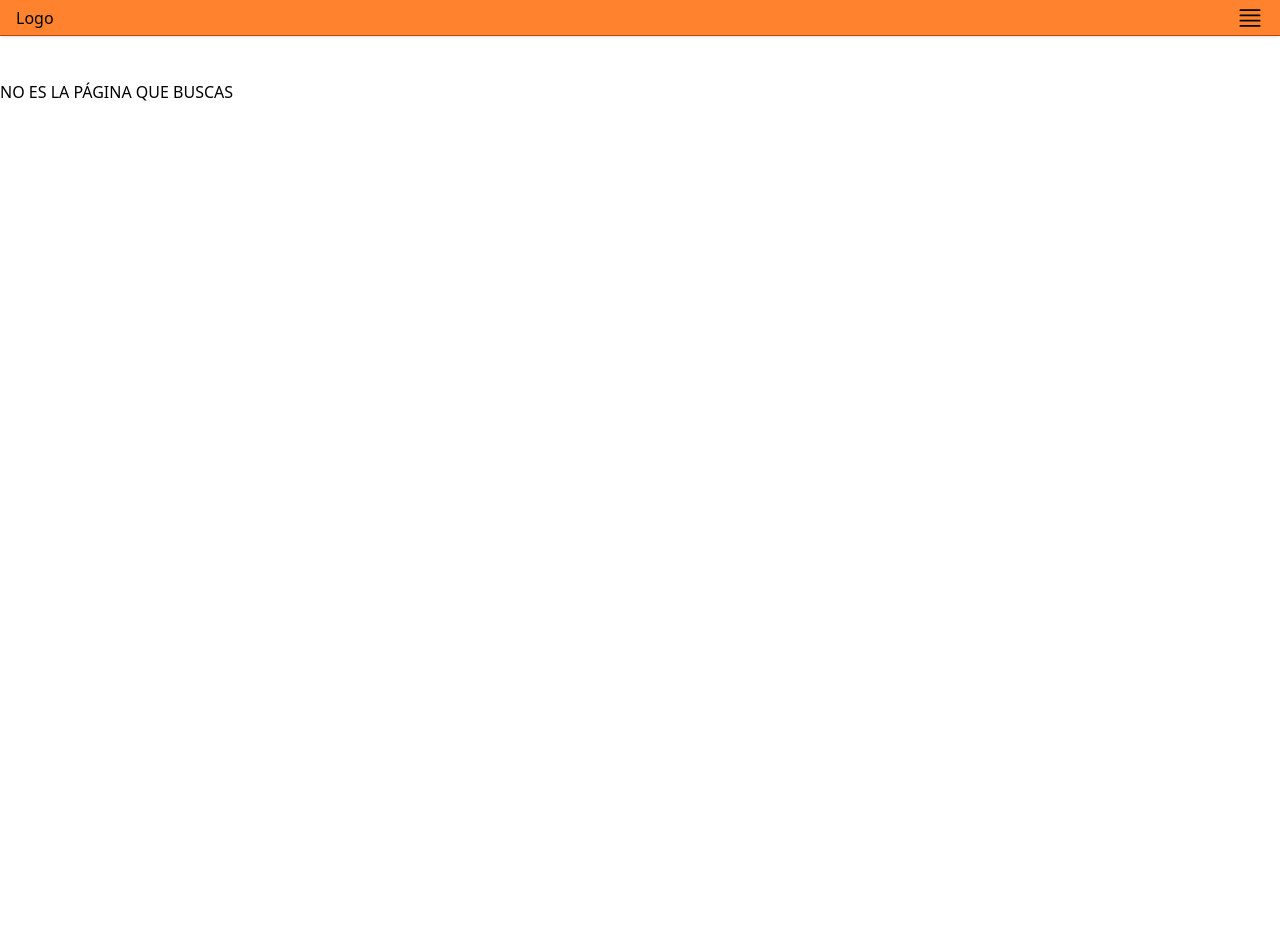
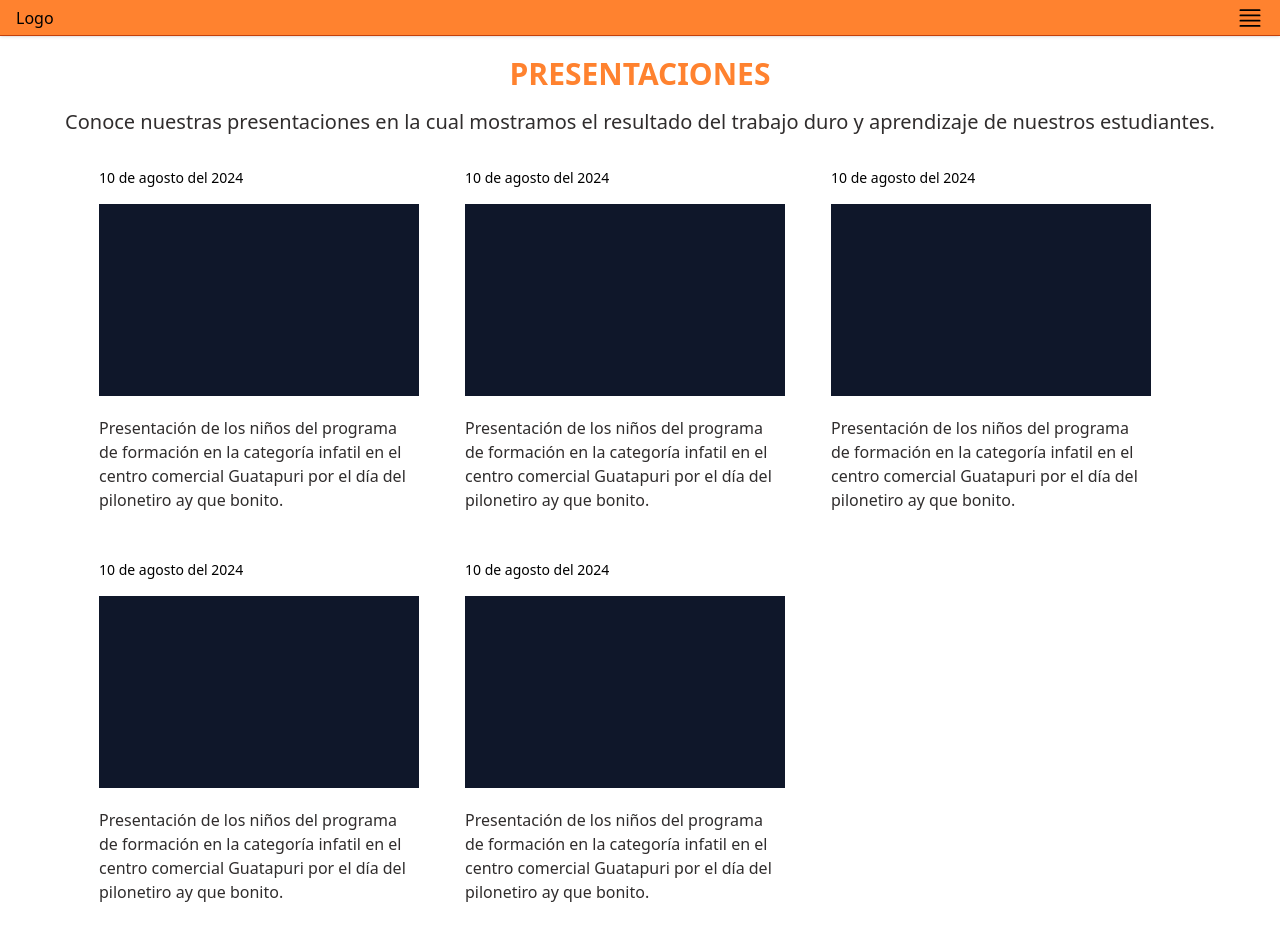
Before and after one commit to KortexCode/AcademiaSystemAdm, a React (Vite) app: page /#/presentaciones in a window 1280 px wide. Before the commit the page ends 800 px from the top, so only its background shows below. Built offline with nearby package versions, Linux system fonts and the light colour scheme; a web font is replaced by a local one.

Commit message:
Se página de presentaciones, sobre nostros y se cambian estilos de otros componentes y páginas.

```diff
--- a/src/components/footer.jsx
+++ b/src/components/footer.jsx
@@ -1,5 +1,9 @@
+
+import { Link } from "react-router-dom";
 
 function Footer() {
+
+
 
     return (
         <footer className="bg-stone-950">
@@ -25,7 +29,7 @@ function Footer() {
                 <div className="mb-4">
                   <h3 className="titleTextFooter">Enlaces Útiles</h3>
                   <ul className="basicTextFooter">
-                    <li className="mb-1"><a href="#about-us">Sobre Nosotros</a></li>
+                    <li className="mb-1"><Link to="/sobre-nosotros">Sobre Nosotros</Link></li>
                     <li className="mb-1"><a href="#work-with-us">Trabaja con Nosotros</a></li>
                     <li><a href="#services">Servicios</a></li>
                   </ul>
--- /dev/null
+++ b/src/components/performaceCard.jsx
@@ -0,0 +1,14 @@
+
+function PerformanceCard() {
+
+    return (
+
+        <div className="w-10/12 mt-0 mx-auto mb-8">
+            <p className="text-sm">10 de agosto del 2024</p>
+            <div className="w-full h-48 bg-slate-900"></div>
+            <p className="text-textBody">Presentación de los niños del programa de formación en la categoría infatil en el centro comercial Guatapuri por el día del pilonetiro ay que bonito.</p>
+        </div>
+    )
+}
+
+export {PerformanceCard}
--- a/src/pages/aboutUs.jsx
+++ b/src/pages/aboutUs.jsx
@@ -1,11 +1,62 @@
-import { Header } from "../components/header"
+import { useEffect } from "react";
+import { Header } from "../components/header";
+import academiaImg from "../assets/academia_1.png";
+import carinaImg from "../assets/carina.jpeg";
+
 
 function AboutUs () {
+
+     useEffect(()=>{
+        window.scrollTo(0, 0);
+    }, [])
 
     return (
         <>
             <Header/>
-            <h2 className="pt-12">SOBRE NOSOTROS</h2>
+            <div className="relative flex justify-center items-center w-full h-72 bg-orange-400">
+                <h2 className="text-5xl pt-12 font-bold text-black">SOBRE NOSOTROS</h2>
+                <figure className="absolute w-80 h-44 bottom-0 translate-y-3/4 object-fill">
+                    <img src={academiaImg} alt="imagen de la academia" className="w-full rounded-lg object-fill"/>
+                </figure>
+            </div>
+
+            <section className="w-10/12 mt-60 mb-16 mx-auto text-justify">
+                <p className="mb-4 text-textBody">La Academia De Baile Carina Celedón enseña el arte de bailar los diferentes tipos de danzas o bailes más conocidos y representativos. </p>
+                <p className="mb-4 text-textBody">El primer objetivo es enseñar a bailar los 4 ritmos de la música Vallenata como baile de     salón y de fiesta de forma personalizado o semipersonalizado. </p>
+                <p className="mb-4 text-textBody">Contamos con programas de formación para niños desde los 4 a 15 años donde aprender a    distinguir los diferentes ritmos estudiándolos para aprender a bailarlos como baile social,    danza, competencias y presentaciones. </p>
+                <p className="text-textBody">También ofrecemos vacacionales y bailo terapias.</p>
+            </section>
+
+            <section className="flex w-10/12 mt-0 mx-auto mb-12 justify-between">
+                <div className="flex flex-col w-1/2 mr-8 justify-center">
+                    <h2 className="mb-2 font-bold text-center">MISIÓN</h2>
+                     <p className="text-lg font-light text-neutral-950">Nuestra misión es enseñar a bailar los 4 ritmos vallenatos y externder el folclor y la cultura vallenata como patrimonio de la humanidad</p>
+                </div>
+                <div className="flex items-center w-1/2">
+                    <figure className="w-full md:w-96">
+                       <img src={academiaImg} alt="imagen de misión" className="rounded-lg object-cover"/>
+                    </figure>
+                </div>
+            </section>
+            <section className="flex w-10/12 mt-0 mx-auto mb-16 justify-between">
+                <div className="flex items-center w-1/2 mr-8">
+                    <figure className="w-full md:w-96">
+                       <img src={academiaImg} alt="imagen de misión" className="rounded-lg object-cover"/>
+                    </figure>
+                </div>
+                <div className="flex flex-col w-1/2 mb-4 justify-center">
+                    <h2 className="mb-2 font-bold text-center">VISIÓN</h2>
+                     <p className="text-lg font-light text-neutral-950">Seremos la Academia de baile más grande a nivel nacional, ganaremos todos los concursos y enseñaremos todos los ritmos existentes</p>
+                </div>
+            </section>
+            <section className="flex flex-col items-center w-10/12 mt-0 mx-auto mb-5">
+                <h2 className="mb-10 text-3xl text-center">¿Quién es Carina Cledón?</h2>
+                <figure className="w-44 h-44 mb-10">
+                    <img src={carinaImg} alt="foto de perfil de instructora Carina Celeón" className=" rounded-md object-cover"/>
+                </figure>
+                <p className="text-textBody text-justify">Carina Celedón, instructora de danza con experiencia en artes escénicas y danza, ha dirigido la academia de baile Carina Celedón por 5 años, Lorem ipsum dolor sit amet consectetur adipisicing elit. Facere, distinctio. Unde pariatur dolore doloribus debitis tempora vero ut blanditiis modi repellat aperiam laboriosam beatae mollitia odit, iure ratione reiciendis. Non!. Lorem ipsum dolor sit amet, consectetur adipisicing elit. Nemo recusandae voluptatum harum omnis cupiditate minima, voluptas fugit itaque a eaque quo tempora voluptatibus quos cum sit incidunt dolor ex placeat?
+                </p>
+            </section>
         </>
     )
 }
--- a/src/pages/homePage.jsx
+++ b/src/pages/homePage.jsx
@@ -15,7 +15,7 @@ function HomePage() {
     <>
       <Header/>
       <main className='w-full pt-8'>
-        <section className='w-full h-64'>
+        <section className='w-full h-64 mb-9'>
           <div className='relative w-full h-full flex flex-col justify-evenly items-center text-center'>
             <h1 className='w-4/5 text-4xl font-bold text-textTitle z-10'>ACADEMIA DE BAILE CARINA CELEDÓN</h1>
             <p className='font-bold text-white z-10'>Somos una academia de baile con 4 años de experiencia en danzas</p>
@@ -27,10 +27,10 @@ function HomePage() {
           </div>
         </section>
 
-        <section className='w-11/12 pt-3 my-0 mx-auto text-sm text-textBody text-justify'>
-            <p className='font-semibold'>La Academia De Baile Carina Celedón enseña el arte de bailar los diferentes tipos de danzas  o bailes más conocidos y representativos. </p>
-            <p className='mt-1 font-semibold'>El primer objetivo es enseñar a bailar los 4 ritmos de la música Vallenata como baile de salón y de fiesta de forma personalizado o semipersonalizado. </p>
-            <div className='flex items-center justify-center w-full h-60 mt-6 mb-4 rounded-lg bg-slate-800'>
+        <section className='w-11/12 pt-3 mt-0 mx-auto mb-10 text-sm text-textBody text-justify'>
+            <p className='mb-4 text-lg'>La Academia De Baile Carina Celedón enseña el arte de bailar los diferentes tipos de danzas  o bailes más conocidos y representativos. </p>
+            <p className='mt-1 mb-8 text-lg '>El primer objetivo es enseñar a bailar los 4 ritmos de la música Vallenata como baile de salón y de fiesta de forma personalizado o semipersonalizado. </p>
+            <div className='flex items-center justify-center w-full h-60 mb-4 rounded-lg bg-slate-800'>
               <p className='text-white'>Video de presentación</p>
             </div>
         </section>
@@ -40,7 +40,7 @@ function HomePage() {
           {cardInfo.map((item, index) => (<CourseCard key={index} title={item.title} img={item.img} descrip={item.description} to={item.to} />))}
         </Element>
 
-        <section className='w-11/12 pt-8 my-0 mx-auto text-sm text-textBody'>
+        <section className='w-11/12 pt-8 mt-0 mx-auto mb-10 text-sm text-textBody'>
           <h1 className='mb-8 text-4xl font-bold text-primary-color text-center'>PRÓXIMAS PRESENTACIONES</h1>
 
           <div className='w-full mb-4 pb-2 shadow-sm'>
@@ -56,7 +56,7 @@ function HomePage() {
           </div>
         </section>
 
-        <section className='w-full my-8'>
+        <section className='w-full mb-12'>
           <h2 className='text-xl font-bold text-primary-color text-center'>Conoce Nuestra Ubicación</h2>
           <div className='flex items-center justify-center w-full h-60 mt-6 rounded-lg bg-slate-800'>
                 <p className='text-white'>Aquí va el mapa de navegación</p>
--- /dev/null
+++ b/src/pages/performance.jsx
@@ -0,0 +1,52 @@
+import { Header } from "../components/header"
+
+function Performance() {
+
+    return (
+        <>
+        <Header/>
+        <div className="w-full mt-14 mb-8">
+            <h2 className="text-3xl font-bold text-center text-primary-color">PRESENTACIONES</h2>
+            <h3 className="mt-4 text-xl text-textBody text-center">Conoce nuestras presentaciones en la cual mostramos el resultado del trabajo duro y     aprendizaje de nuestros estudiantes.</h3>
+        </div>
+
+
+        <section className="performance  w-11/12 mt-0 mx-auto">
+            <div className="w-80  mb-8">
+                <p className="mb-4 text-sm">10 de agosto del 2024</p>
+                <div className="w-full h-48 bg-slate-900"></div>
+                <p className="mt-5 text-textBody">Presentación de los niños del programa de formación en la categoría infatil en el centro comercial Guatapuri por el día del pilonetiro ay que bonito.</p>
+            </div>
+
+            <div className="w-80  mb-8">
+                <p className="mb-4 text-sm">10 de agosto del 2024</p>
+                <div className="w-full h-48 bg-slate-900"></div>
+                <p className="mt-5 text-textBody">Presentación de los niños del programa de formación en la categoría infatil en el centro comercial Guatapuri por el día del pilonetiro ay que bonito.</p>
+            </div>
+
+            <div className="w-80  mb-8">
+                <p className="mb-4 text-sm">10 de agosto del 2024</p>
+                <div className="w-full h-48 bg-slate-900"></div>
+                <p className="mt-5 text-textBody">Presentación de los niños del programa de formación en la categoría infatil en el centro comercial Guatapuri por el día del pilonetiro ay que bonito.</p>
+            </div>
+
+            <div className="w-80  mb-8">
+                <p className="mb-4 text-sm">10 de agosto del 2024</p>
+                <div className="w-full h-48 bg-slate-900"></div>
+                <p className="mt-5 text-textBody">Presentación de los niños del programa de formación en la categoría infatil en el centro comercial Guatapuri por el día del pilonetiro ay que bonito.</p>
+            </div>
+
+            <div className="w-80  mb-8">
+                <p className="mb-4 text-sm">10 de agosto del 2024</p>
+                <div className="w-full h-48 bg-slate-900"></div>
+                <p className="mt-5 text-textBody">Presentación de los niños del programa de formación en la categoría infatil en el centro comercial Guatapuri por el día del pilonetiro ay que bonito.</p>
+            </div>
+
+
+
+        </section>
+        </>
+    )
+}
+
+export {Performance}
--- a/src/router/index.jsx
+++ b/src/router/index.jsx
@@ -7,6 +7,7 @@ import { TrainingProgram } from "../pages/trainingProgram";
 import { PersonalizedProgram } from "../pages/personalizedProgram";
 import { SemiPersonalizedProgram } from "../pages/semiPersonalizedProgram";
 import { TherapyDanceProgram } from "../pages/therapyDanceProgram";
+import { Performance } from "../pages/performance";
 
 const router = createHashRouter(
     createRoutesFromElements(
@@ -17,6 +18,7 @@ const router = createHashRouter(
              <Route path="/personalizado" element={<PersonalizedProgram />} />
              <Route path="/semi-personalizado" element={<SemiPersonalizedProgram />} />
              <Route path="/bailo-terapia" element={<TherapyDanceProgram />} />
+             <Route path="/presentaciones" element={<Performance />} />
         </Route>
     )
 )
--- a/src/styles/main.css
+++ b/src/styles/main.css
@@ -21,90 +21,10 @@
     margin: 0 auto;
 }
 
-/* Estilos básicos para el footer */
-/* .footer {
-    background-color: #333;
-    color: #fff;
-    padding: 40px 20px;
-    font-family: 'Arial', sans-serif;
-  }
+.performance {
 
-  .footer-container {
-    display: flex;
-    flex-wrap: wrap;
-    justify-content: space-between;
-    max-width: 1200px;
-    margin: 0 auto;
-  }
-
-  .footer-logo h2 {
-    font-size: 24px;
-    color: #ff6347;
-    margin-bottom: 10px;
-  }
-
-  .footer-info,
-  .footer-links,
-  .footer-social {
-    flex-basis: 250px;
-    margin-bottom: 20px;
-  }
-
-  .footer h3 {
-    font-size: 18px;
-    margin-bottom: 10px;
-    color: #ff6347;
-  }
-
-  .footer ul {
-    list-style: none;
-    padding: 0;
-  }
-
-  .footer ul li {
-    margin-bottom: 10px;
-    font-size: 16px;
-  }
-
-  .footer ul li a {
-    text-decoration: none;
-    color: #fff;
-    transition: color 0.3s ease;
-  }
-
-  .footer ul li a:hover {
-    color: #ff6347;
-  } */
-
-  /* Redes sociales */
- /*  .footer-social ul li a {
-    display: inline-block;
-    margin-right: 10px;
-  }
-
-  .footer-bottom {
-    text-align: center;
-    border-top: 1px solid #444;
-    padding-top: 20px;
-    font-size: 14px;
-    margin-top: 20px;
-    color: #ccc;
-  }
-
-  .footer-bottom p {
-    margin: 0;
-  } */
-
-  /* Estilos responsivos */
-  /* @media (max-width: 768px) {
-    .footer-container {
-      flex-direction: column;
-      align-items: center;
-    }
-
-    .footer-info,
-    .footer-links,
-    .footer-social {
-      text-align: center;
-    }
-  } */
+  display: grid;
+  grid-template-columns: repeat(auto-fill, minmax(300px, 350px));
+  justify-content: center;
+  gap: 16px;
+}
```
Also changed, not shown: src/assets/carina.jpeg (added).
